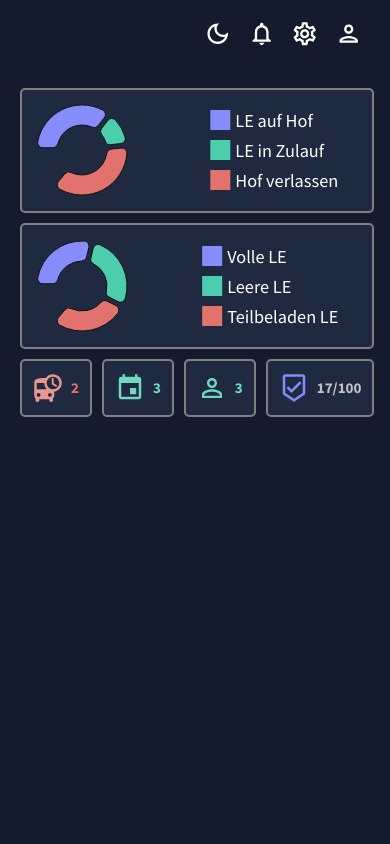
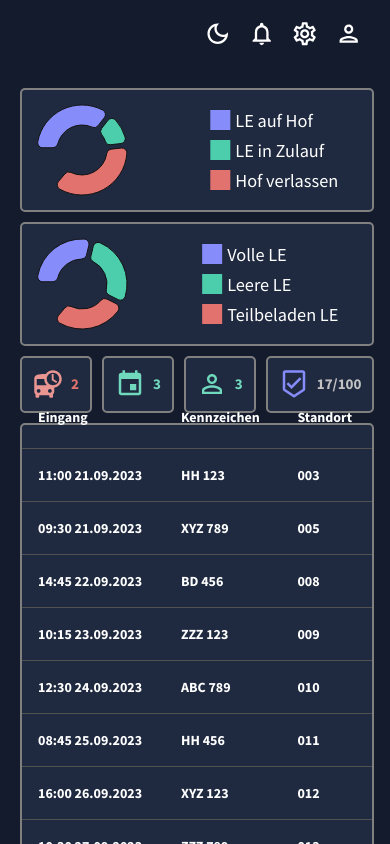
Before and after one commit to crowtek/Data-Visualization-Tool, a React (Create React App) app: page / in a window 390 px wide. Built offline with nearby package versions, Linux system fonts and the light colour scheme.

Commit message:
Deleted unnescessary imports and show one element more at mobile size in the List element

```diff
--- a/src/scenes/Dashboard/components/Liste.jsx
+++ b/src/scenes/Dashboard/components/Liste.jsx
@@ -1,25 +1,21 @@
-import { Box, useTheme,Table ,TableBody,TableCell,TableHead,TableRow,useMediaQuery} from "@mui/material";
+import { Box, useTheme,Table ,TableBody,TableCell,TableHead,TableRow} from "@mui/material";
 import { tokens } from "../../../theme";
 import { boxStyle, List,ListGrid } from "../../../styles/Dashboard";
 
 const LatestIncomingCarsList = ({ vehicleData }) => {
   const theme = useTheme();
   const colors = tokens(theme.palette.mode);
-  const tabletSize = useMediaQuery(theme.breakpoints.down("lg"));
-  const smallTabletSize = useMediaQuery(theme.breakpoints.down("md"));
-  const mobileSize = useMediaQuery(theme.breakpoints.down("sm"));
-  const gridColumnValue = mobileSize ? "span 3" : smallTabletSize ? "span 12" : tabletSize ? "span 6" : "span 5";
 
   const sortedData = vehicleData.slice().sort((a, b) => {
     return new Date(b.incomingTime) - new Date(a.incomingTime);
   });
 
   return (
-    <Box sx={{ ...boxStyle(colors), ...ListGrid() }}>
+    <Box className="bigGrid" sx={{ ...boxStyle(colors), ...ListGrid() }}>
       <Table sx={List(colors)}>
         <TableHead>
           <TableRow >
-            <TableCell className="hiddeOnMobile">Eingang</TableCell>
+            <TableCell>Eingang</TableCell>
             <TableCell>Kennzeichen</TableCell>
             <TableCell>Standort</TableCell>
             <TableCell className="hiddeOnMobile">Relation</TableCell>
@@ -30,7 +26,7 @@ const LatestIncomingCarsList = ({ vehicleData }) => {
           if(i <= 8){
             return(
               <TableRow key={i}>
-                <TableCell className="incomingTimeCell">{car.incomingTime}</TableCell>
+                <TableCell >{car.incomingTime}</TableCell>
                 <TableCell >{car.vehicle}</TableCell>
                 <TableCell>{car.parkPlace}</TableCell>
                 <TableCell className="hiddeOnMobile">{car.relation}</TableCell>
--- a/src/styles/Dashboard.js
+++ b/src/styles/Dashboard.js
@@ -46,11 +46,6 @@ export const ListGrid = () => ({
     [mediaQueries.large] : {
         gridColumn: "span 12",
     },
-    [mediaQueries.medium] : {
-        gridColumn: "span 3",
-        gridRow:"span 6",
-        display:"none"
-    },
 });
 
 export const WeeklyOverviewGrid = () => ({
--- a/src/styles/Layout.js
+++ b/src/styles/Layout.js
@@ -44,6 +44,10 @@ export const dashboardGrid = () => ({
         "& > div.smallGrid": {
             gridColumn: "span 1",
             gridRow:"span 1",
+        },
+        "& > div.bigGrid": {
+            gridColumn: "span 4",
+            gridRow:"span 8",
         }
     },
 
```
